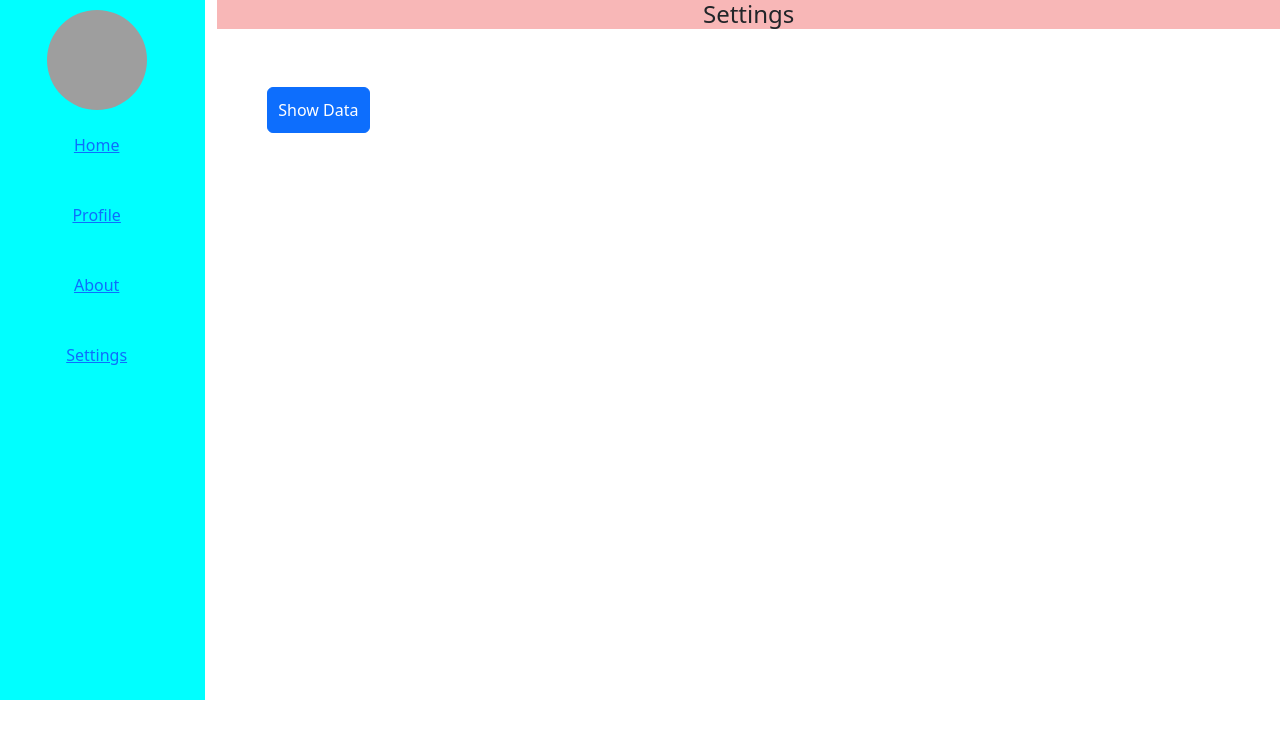
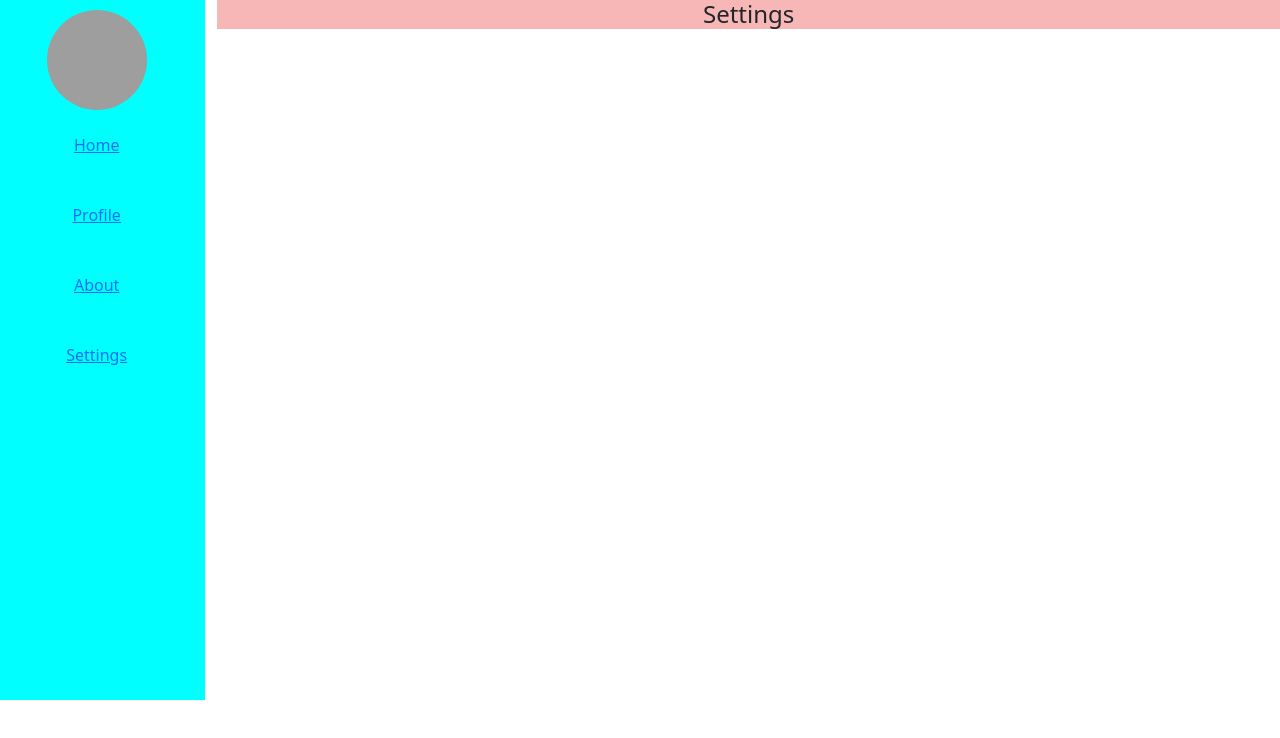
Before and after one commit to Narendra-UI/angular-ivy-atxvej, an Angular app: page /settings in a window 1280 px wide. Shown: the top 738 px of the page. Built offline with nearby package versions, Linux system fonts and the light colour scheme; grey boxes are pictures that could not be loaded.

Commit message:
1 file modified

```diff
--- a/src/app/settings/settings.component.html
+++ b/src/app/settings/settings.component.html
@@ -1,6 +1,6 @@
 <h4 class="head">Settings</h4>
 
-<button
+<!-- <button
   style="margin: 50px; padding: 10px"
   type="button"
   class="btn btn-primary"
@@ -29,4 +29,4 @@
       </div>
     </div>
   </div>
-</div>
+</div> -->
```
